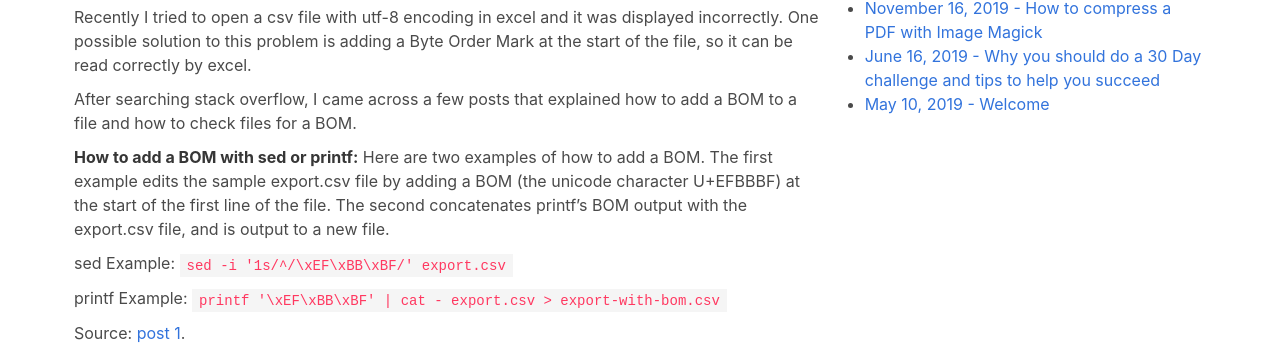
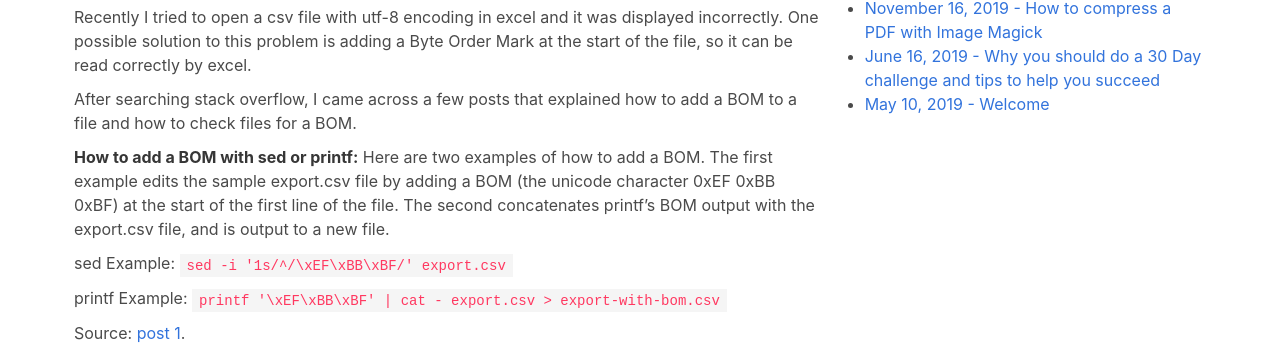
Before and after one commit to boikle/boikle.github.io, a Jekyll site: the page built from _posts/2020-01-15-bom.md, in a window 1280 px wide and 1085 px high. Shown: the part 224-582 px from the top of the window. Built offline with Jekyll 4.4.1, drawn with Linux system fonts in a browser that asks for light colours.

```diff
--- a/_posts/2020-01-15-bom.md
+++ b/_posts/2020-01-15-bom.md
@@ -10,7 +10,7 @@
 After searching stack overflow, I came across a few posts that explained how to add a BOM to a file and how to check files for a BOM.
 
 **How to add a BOM with sed or printf:**
-Here are two examples of how to add a BOM. The first example edits the sample export.csv file by adding a BOM (the unicode character U+EFBBBF) at the start of the first line of the file. The second concatenates printf's BOM output with the export.csv file, and is output to a new file.
+Here are two examples of how to add a BOM. The first example edits the sample export.csv file by adding a BOM (the unicode character 0xEF 0xBB 0xBF) at the start of the first line of the file. The second concatenates printf's BOM output with the export.csv file, and is output to a new file.
 
 sed Example: `sed -i '1s/^/\xEF\xBB\xBF/' export.csv`
 
```
Also changed, not shown: other parts of _posts/2020-01-15-bom.md (+1 -1 lines).
